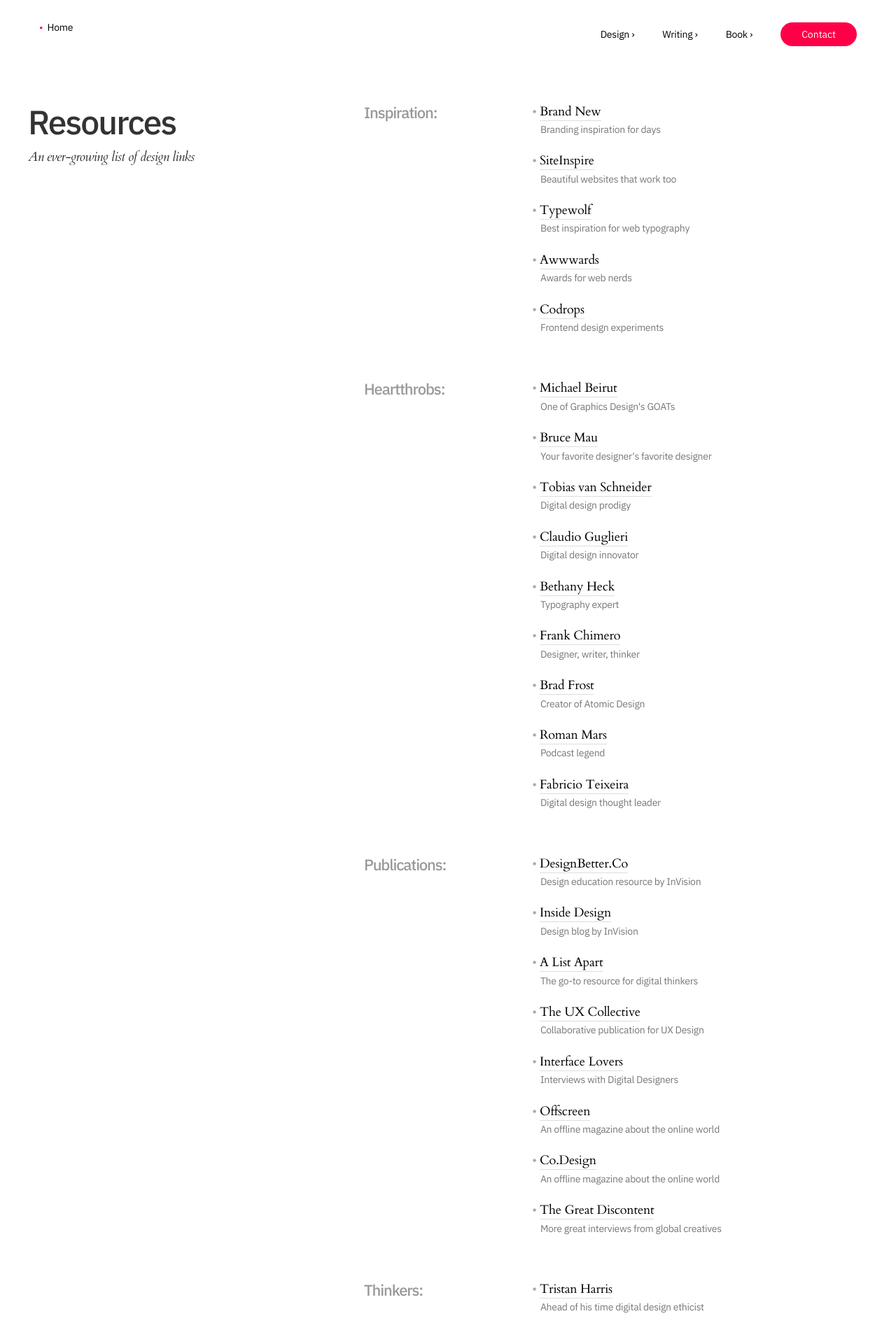
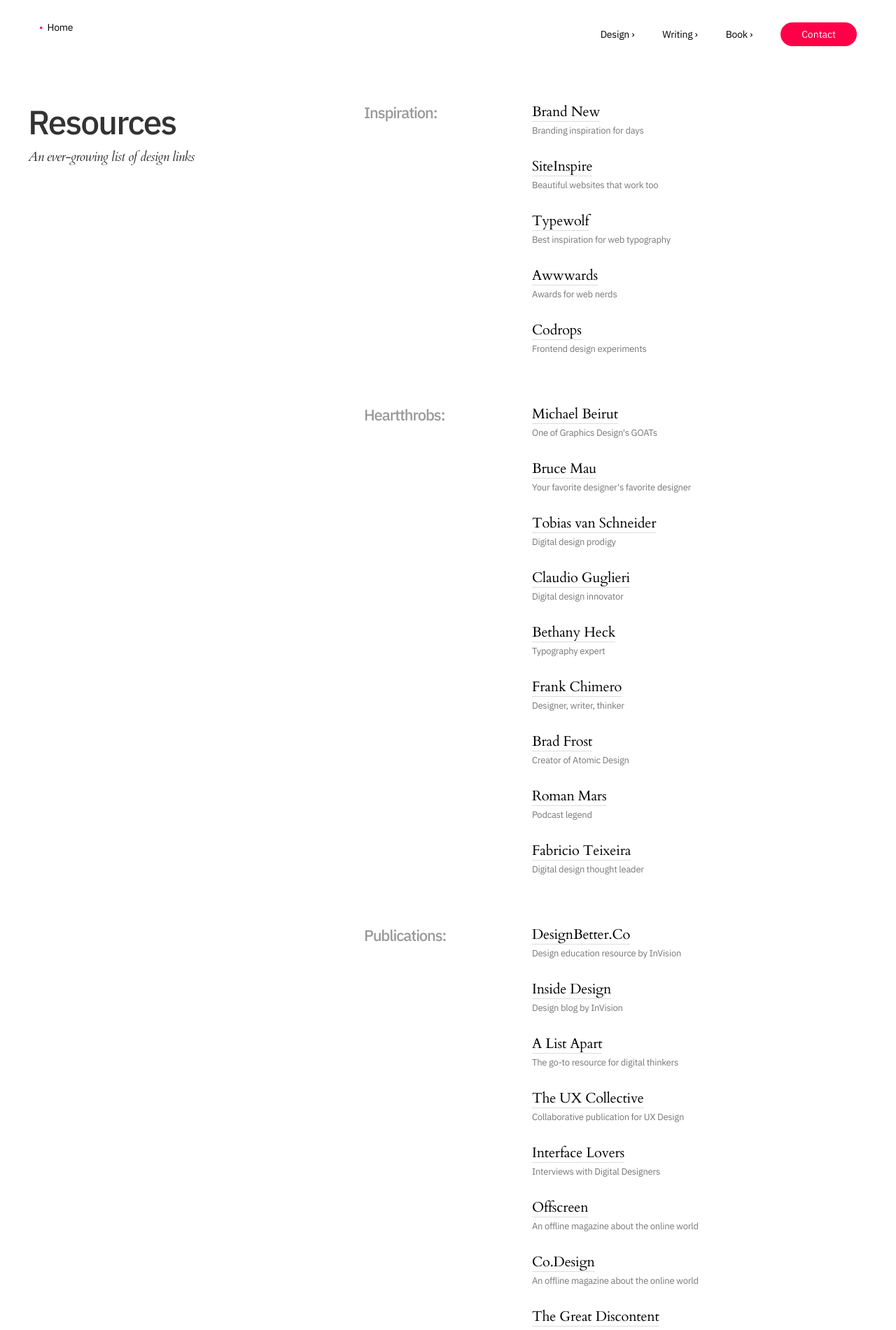
Before and after one commit to jeremydcherry/jeremydcherry.github.io, a Jekyll site: the page built from content/resources.md, in a window 1280 px wide. Shown: the top 1901 px of the page at 70% size. Built offline with Jekyll 4.4.1, drawn with Linux system fonts in a browser that asks for light colours; some of the changed text lies outside the part shown.

Commit message:
Clean up

```diff
--- a/_sass/main.scss
+++ b/_sass/main.scss
@@ -544,21 +544,6 @@
   -moz-osx-font-smoothing: grayscale;
 }
 
-h2.resources{
-  color: #aaa;
-  font-family: "IBM Plex Sans", sans-serif;
-  font-size: 18px;
-  font-weight: 400;
-  letter-spacing: -0.01em;
-  line-height: 1;
-  margin-block-start: 0;
-  margin-block-end: .35em;
-  margin-inline-start: 0;
-  margin-inline-end: 0;
-  -webkit-font-smoothing: antialiased;
-  -moz-osx-font-smoothing: grayscale;
-}
-
 h3.resources{
   color: #999;
   font-family: "IBM Plex Sans", sans-serif;
@@ -571,20 +556,6 @@
   margin-block-end: .35em;
   margin-inline-start: 0;
   margin-inline-end: 0;
-  -webkit-font-smoothing: antialiased;
-  -moz-osx-font-smoothing: grayscale;
-}
-
-h4.resources{
-  padding-left: .85em;
-  font-family: "IBM Plex Sans", sans-serif;
-  font-size: 14px;
-  font-weight: 400;
-  letter-spacing: -0.02em;
-  margin-block-start: 0px;
-  margin-block-end: 1.75em;
-  margin-inline-start: 0px;
-  margin-inline-end: 0px;
   -webkit-font-smoothing: antialiased;
   -moz-osx-font-smoothing: grayscale;
 }
--- a/content/resources.md
+++ b/content/resources.md
@@ -18,16 +18,16 @@
   </div>
   <!-- List -->
   <div class="column-third col-third-3_resources">
-  	<h2 class="resources">&bull;&nbsp;<a href="https://www.underconsideration.com/brandnew/" class="resource">Brand New</a></h2>
-	<h4 class="resources">Branding inspiration for days</h4>
-	<h2 class="resources">&bull;&nbsp;<a href="https://www.siteinspire.com/" class="resource">SiteInspire</a></h2>
-	<h4 class="resources">Beautiful websites that work too</h4>
-	<h2 class="resources">&bull;&nbsp;<a href="https://www.typewolf.com/" class="resource">Typewolf</a></h2>
-	<h4 class="resources">Best inspiration for web typography</h4>
-	<h2 class="resources">&bull;&nbsp;<a href="https://www.awwwards.com/websites/" class="resource">Awwwards</a></h2>
-	<h4 class="resources">Awards for web nerds</h4>
-	<h2 class="resources">&bull;&nbsp;<a href="https://tympanus.net/codrops/" class="resource">Codrops</a></h2>
-	<h4 class="resources">Frontend design experiments</h4>
+  	<h2><a href="https://www.underconsideration.com/brandnew/" class="resource">Brand New</a></h2>
+	<h4>Branding inspiration for days</h4><br/>
+	<h2><a href="https://www.siteinspire.com/" class="resource">SiteInspire</a></h2>
+	<h4>Beautiful websites that work too</h4><br/>
+	<h2><a href="https://www.typewolf.com/" class="resource">Typewolf</a></h2>
+	<h4>Best inspiration for web typography</h4><br/>
+	<h2><a href="https://www.awwwards.com/websites/" class="resource">Awwwards</a></h2>
+	<h4>Awards for web nerds</h4><br/>
+	<h2><a href="https://tympanus.net/codrops/" class="resource">Codrops</a></h2>
+	<h4>Frontend design experiments</h4><br/>
   </div>
 </div>
 </div>
@@ -47,24 +47,24 @@
   </div>
   <!-- List -->
   <div class="column-third col-third-3_resources">
-  	<h2 class="resources">&bull;&nbsp;<a href="https://www.pentagram.com/about/michael-bierut" class="resource">Michael Beirut</a></h2>
-	<h4 class="resources">One of Graphics Design's GOATs</h4>
-	<h2 class="resources">&bull;&nbsp;<a href="https://brucemaustudio.com/" class="resource">Bruce Mau</a></h2>
-	<h4 class="resources">Your favorite designer's favorite designer</h4>
-  	<h2 class="resources">&bull;&nbsp;<a href="https://vanschneider.com/" class="resource">Tobias van Schneider</a></h2>
-	<h4 class="resources">Digital design prodigy</h4>
-	<h2 class="resources">&bull;&nbsp;<a href="https://guglieri.com/" class="resource">Claudio Guglieri</a></h2>
-	<h4 class="resources">Digital design innovator</h4>
-	<h2 class="resources">&bull;&nbsp;<a href="https://heckhouse.com/" class="resource">Bethany Heck</a></h2>
-	<h4 class="resources">Typography expert</h4>
-	<h2 class="resources">&bull;&nbsp;<a href="https://frankchimero.com/" class="resource">Frank Chimero</a></h2>
-	<h4 class="resources">Designer, writer, thinker</h4>
-	<h2 class="resources">&bull;&nbsp;<a href="https://bradfrost.com/" class="resource">Brad Frost</a></h2>
-	<h4 class="resources">Creator of Atomic Design</h4>
-	<h2 class="resources">&bull;&nbsp;<a href="https://www.romanmars.com/" class="resource">Roman Mars</a></h2>
-	<h4 class="resources">Podcast legend</h4>
-	<h2 class="resources">&bull;&nbsp;<a href="https://fabricio.work/" class="resource">Fabricio Teixeira</a></h2>
-	<h4 class="resources">Digital design thought leader</h4>
+  	<h2><a href="https://www.pentagram.com/about/michael-bierut" class="resource">Michael Beirut</a></h2>
+	<h4>One of Graphics Design's GOATs</h4><br/>
+	<h2><a href="https://brucemaustudio.com/" class="resource">Bruce Mau</a></h2>
+	<h4>Your favorite designer's favorite designer</h4><br/>
+  	<h2><a href="https://vanschneider.com/" class="resource">Tobias van Schneider</a></h2>
+	<h4>Digital design prodigy</h4><br/>
+	<h2><a href="https://guglieri.com/" class="resource">Claudio Guglieri</a></h2>
+	<h4>Digital design innovator</h4><br/>
+	<h2><a href="https://heckhouse.com/" class="resource">Bethany Heck</a></h2>
+	<h4>Typography expert</h4><br/>
+	<h2><a href="https://frankchimero.com/" class="resource">Frank Chimero</a></h2>
+	<h4>Designer, writer, thinker</h4><br/>
+	<h2><a href="https://bradfrost.com/" class="resource">Brad Frost</a></h2>
+	<h4>Creator of Atomic Design</h4><br/>
+	<h2><a href="https://www.romanmars.com/" class="resource">Roman Mars</a></h2>
+	<h4>Podcast legend</h4><br/>
+	<h2><a href="https://fabricio.work/" class="resource">Fabricio Teixeira</a></h2>
+	<h4>Digital design thought leader</h4><br/>
   </div>
 </div>
 </div>
@@ -84,22 +84,22 @@
   </div>
   <!-- List -->
   <div class="column-third col-third-3_resources">
-  	<h2 class="resources">&bull;&nbsp;<a href="https://www.designbetter.co/" class="resource">DesignBetter.Co</a></h2>
-	<h4 class="resources">Design education resource by InVision</h4>
-	<h2 class="resources">&bull;&nbsp;<a href="https://www.invisionapp.com/inside-design/" class="resource">Inside Design</a></h2>
-	<h4 class="resources">Design blog by InVision</h4>
-	<h2 class="resources">&bull;&nbsp;<a href="https://alistapart.com/" class="resource">A List Apart</a></h2>
-	<h4 class="resources">The go-to resource for digital thinkers</h4>
-	<h2 class="resources">&bull;&nbsp;<a href="https://uxdesign.cc/" class="resource">The UX Collective</a></h2>
-	<h4 class="resources">Collaborative publication for UX Design</h4>
-	<h2 class="resources">&bull;&nbsp;<a href="https://interfacelovers.com/" class="resource">Interface Lovers</a></h2>
-	<h4 class="resources">Interviews with Digital Designers</h4>
-	<h2 class="resources">&bull;&nbsp;<a href="https://www.offscreenmag.com/" class="resource">Offscreen</a></h2>
-	<h4 class="resources">An offline magazine about the online world</h4>
-	<h2 class="resources">&bull;&nbsp;<a href="https://www.fastcompany.com/co-design" class="resource">Co.Design</a></h2>
-	<h4 class="resources">An offline magazine about the online world</h4>
-	<h2 class="resources">&bull;&nbsp;<a href="https://thegreatdiscontent.com/" class="resource">The Great Discontent</a></h2>
-	<h4 class="resources">More great interviews from global creatives</h4>
+  	<h2><a href="https://www.designbetter.co/" class="resource">DesignBetter.Co</a></h2>
+	<h4>Design education resource by InVision</h4><br/>
+	<h2><a href="https://www.invisionapp.com/inside-design/" class="resource">Inside Design</a></h2>
+	<h4>Design blog by InVision</h4><br/>
+	<h2><a href="https://alistapart.com/" class="resource">A List Apart</a></h2>
+	<h4>The go-to resource for digital thinkers</h4><br/>
+	<h2><a href="https://uxdesign.cc/" class="resource">The UX Collective</a></h2>
+	<h4>Collaborative publication for UX Design</h4><br/>
+	<h2><a href="https://interfacelovers.com/" class="resource">Interface Lovers</a></h2>
+	<h4>Interviews with Digital Designers</h4><br/>
+	<h2><a href="https://www.offscreenmag.com/" class="resource">Offscreen</a></h2>
+	<h4>An offline magazine about the online world</h4><br/>
+	<h2><a href="https://www.fastcompany.com/co-design" class="resource">Co.Design</a></h2>
+	<h4>An offline magazine about the online world</h4><br/>
+	<h2><a href="https://thegreatdiscontent.com/" class="resource">The Great Discontent</a></h2>
+	<h4>More great interviews from global creatives</h4><br/>
   </div>
 </div>
 </div>
@@ -119,16 +119,16 @@
   </div>
   <!-- List -->
   <div class="column-third col-third-3_resources">
-  	<h2 class="resources">&bull;&nbsp;<a href="https://www.tristanharris.com/" class="resource">Tristan Harris</a></h2>
-	<h4 class="resources">Ahead of his time digital design ethicist</h4>
-	<h2 class="resources">&bull;&nbsp;<a href="https://www.humanetech.com/" class="resource">Center for Humane Tech</a></h2>
-	<h4 class="resources">Organization supporting ethical tech innovation</h4>
-	<h2 class="resources">&bull;&nbsp;<a href="https://humanebydesign.com/" class="resource">Humane by Design</a></h2>
-	<h4 class="resources">Resources that help you design for humans</h4>
-	<h2 class="resources">&bull;&nbsp;<a href="https://jigsaw.google.com/" class="resource">Jigsaw</a></h2>
-	<h4 class="resources">Google's iniative for a safer web</h4>
-	<h2 class="resources">&bull;&nbsp;<a href="https://www.ideo.com/" class="resource">IDEO</a></h2>
-	<h4 class="resources">OG's of design thinking and human-centered design</h4>
+  	<h2><a href="https://www.tristanharris.com/" class="resource">Tristan Harris</a></h2>
+	<h4>Ahead of his time digital design ethicist</h4><br/>
+	<h2><a href="https://www.humanetech.com/" class="resource">Center for Humane Tech</a></h2>
+	<h4>Organization supporting ethical tech innovation</h4><br/>
+	<h2><a href="https://humanebydesign.com/" class="resource">Humane by Design</a></h2>
+	<h4>Resources that help you design for humans</h4><br/>
+	<h2><a href="https://jigsaw.google.com/" class="resource">Jigsaw</a></h2>
+	<h4>Google's iniative for a safer web</h4><br/>
+	<h2><a href="https://www.ideo.com/" class="resource">IDEO</a></h2>
+	<h4>OG's of design thinking and human-centered design</h4><br/>
   </div>
 </div>
 </div>
@@ -148,16 +148,16 @@
   </div>
   <!-- List -->
   <div class="column-third col-third-3_resources">
-  	<h2 class="resources">&bull;&nbsp;<a href="https://shapeofdesignbook.com/" class="resource"><em>The Shape of Design</em></a></h2>
-	<h4 class="resources">Frank Chimero's exploration into the craft of design</h4>
-	<h2 class="resources">&bull;&nbsp;<a href="https://resilientwebdesign.com/" class="resource"><em>Resilient Web Design</em></a></h2>
-	<h4 class="resources">Jeremy Keith's look at a more resilient web</h4>
-	<h2 class="resources">&bull;&nbsp;<a href="https://atomicdesign.bradfrost.com/" class="resource"><em>Atomic Design</em></a></h2>
-	<h4 class="resources">Brad Frost's method for designing systems</h4>
-	<h2 class="resources">&bull;&nbsp;<a href="https://betterwebtype.com/web-typography-book/" class="resource"><em>Better Web Type</em></a></h2>
-	<h4 class="resources">Matej Latin's resource on bulletproof web typography</h4>
-	<h2 class="resources">&bull;&nbsp;<a href="https://hopeful.design" class="resource"><em>Designing Hope</em></a></h2>
-	<h4 class="resources">Jeremy Cherry's fearless self-promotion</h4>
+  	<h2><a href="https://shapeofdesignbook.com/" class="resource"><em>The Shape of Design</em></a></h2>
+	<h4>Frank Chimero's exploration into the craft of design</h4><br/>
+	<h2><a href="https://resilientwebdesign.com/" class="resource"><em>Resilient Web Design</em></a></h2>
+	<h4>Jeremy Keith's look at a more resilient web</h4><br/>
+	<h2><a href="https://atomicdesign.bradfrost.com/" class="resource"><em>Atomic Design</em></a></h2>
+	<h4>Brad Frost's method for designing systems</h4><br/>
+	<h2><a href="https://betterwebtype.com/web-typography-book/" class="resource"><em>Better Web Type</em></a></h2>
+	<h4>Matej Latin's resource on bulletproof web typography</h4><br/>
+	<h2><a href="https://hopeful.design" class="resource"><em>Designing Hope</em></a></h2>
+	<h4>Jeremy Cherry's fearless self-promotion</h4><br/>
   </div>
 </div>
 </div>
@@ -177,14 +177,14 @@
   </div>
   <!-- List -->
   <div class="column-third col-third-3_resources">
-  	<h2 class="resources">&bull;&nbsp;<a href="https://storymatters.com/" class="resource">Story Matters</a></h2>
-	<h4 class="resources">Collection of the best stories online</h4>
-	<h2 class="resources">&bull;&nbsp;<a href="https://www.densediscovery.com/" class="resource">Dense Discovery</a></h2>
-	<h4 class="resources">Weekly digest for all things design</h4>
-	<h2 class="resources">&bull;&nbsp;<a href="https://sidebar.io/" class="resource">Sidebar</a></h2>
-	<h4 class="resources">Daily digest of all things digital</h4>
-	<h2 class="resources">&bull;&nbsp;<a href="https://uimovement.com/" class="resource">UI Movement</a></h2>
-	<h4 class="resources">Weekly collection of interface motion design</h4>
+  	<h2><a href="https://storymatters.com/" class="resource">Story Matters</a></h2>
+	<h4>Collection of the best stories online</h4><br/>
+	<h2><a href="https://www.densediscovery.com/" class="resource">Dense Discovery</a></h2>
+	<h4>Weekly digest for all things design</h4><br/>
+	<h2><a href="https://sidebar.io/" class="resource">Sidebar</a></h2>
+	<h4>Daily digest of all things digital</h4><br/>
+	<h2><a href="https://uimovement.com/" class="resource">UI Movement</a></h2>
+	<h4>Weekly collection of interface motion design</h4><br/>
   </div>
 </div>
 </div>
@@ -204,16 +204,16 @@
   </div>
   <!-- List -->
   <div class="column-third col-third-3_resources">
-  	<h2 class="resources">&bull;&nbsp;<a href="https://www.ted.com/talks/tristan_harris_how_a_handful_of_tech_companies_control_billions_of_minds_every_day" class="resource">Tristan Harris</a></h2>
-	<h4 class="resources">How a handful of tech companies control billions of minds every day</h4>
-	<h2 class="resources">&bull;&nbsp;<a href="https://www.ted.com/talks/michael_bierut_how_to_design_a_library_that_makes_kids_want_to_read" class="resource">Michael Bierut</a></h2>
-	<h4 class="resources">How to design a library that makes kids want to read</h4>
-	<h2 class="resources">&bull;&nbsp;<a href="https://www.ted.com/talks/debbie_millman_how_symbols_and_brands_shape_our_humanity" class="resource">Debbie Millman</a></h2>
-	<h4 class="resources">How symbols and brands shape our humanity</h4>
-	<h2 class="resources">&bull;&nbsp;<a href="https://www.ted.com/talks/roman_mars_why_city_flags_may_be_the_worst_designed_thing_you_ve_never_noticed" class="resource">Roman Mars</a></h2>
-	<h4 class="resources">Why city flags may be the worst-designed thing you've never noticed</h4>
-	<h2 class="resources">&bull;&nbsp;<a href="https://www.youtube.com/watch?v=njcpgtnyKRk&t" class="resource">Claudio Guglieri</a></h2>
-	<h4 class="resources">Making technology more natural </h4>
+  	<h2><a href="https://www.ted.com/talks/tristan_harris_how_a_handful_of_tech_companies_control_billions_of_minds_every_day" class="resource">Tristan Harris</a></h2>
+	<h4>How a handful of tech companies control billions of minds every day</h4><br/>
+	<h2><a href="https://www.ted.com/talks/michael_bierut_how_to_design_a_library_that_makes_kids_want_to_read" class="resource">Michael Bierut</a></h2>
+	<h4>How to design a library that makes kids want to read</h4><br/>
+	<h2><a href="https://www.ted.com/talks/debbie_millman_how_symbols_and_brands_shape_our_humanity" class="resource">Debbie Millman</a></h2>
+	<h4>How symbols and brands shape our humanity</h4><br/>
+	<h2><a href="https://www.ted.com/talks/roman_mars_why_city_flags_may_be_the_worst_designed_thing_you_ve_never_noticed" class="resource">Roman Mars</a></h2>
+	<h4>Why city flags may be the worst-designed thing you've never noticed</h4><br/>
+	<h2><a href="https://www.youtube.com/watch?v=njcpgtnyKRk&t" class="resource">Claudio Guglieri</a></h2>
+	<h4>Making technology more natural </h4><br/>
   </div>
 </div>
 </div>
@@ -233,16 +233,16 @@
   </div>
   <!-- List -->
   <div class="column-third col-third-3_resources">
-  	<h2 class="resources">&bull;&nbsp;<a href="https://99percentinvisible.org/" class="resource">99% Invisible</a></h2>
-	<h4 class="resources">Roman Mars' world of design</h4>
-	<h2 class="resources">&bull;&nbsp;<a href="https://podcasts.voxmedia.com/show/nice-try" class="resource">Nice Try!</a></h2>
-	<h4 class="resources">Avery Trufelman's look at failed design experiments</h4>
-	<h2 class="resources">&bull;&nbsp;<a href="https://www.nytimes.com/column/rabbit-hole" class="resource">The Rabbit Hole</a></h2>
-	<h4 class="resources">New York Times' deep-dive into YouTube culture</h4>
-	<h2 class="resources">&bull;&nbsp;<a href="https://www.humanetech.com/podcast" class="resource">Your Undivided Attention</a></h2>
-	<h4 class="resources">Center for Humane Technology's podcast</h4>
-	<h2 class="resources">&bull;&nbsp;<a href="https://gimletmedia.com/shows/reply-all" class="resource">Reply All</a></h2>
-	<h4 class="resources">Gimlet's podcast about the internet</h4>
+  	<h2><a href="https://99percentinvisible.org/" class="resource">99% Invisible</a></h2>
+	<h4>Roman Mars' world of design</h4><br/>
+	<h2><a href="https://podcasts.voxmedia.com/show/nice-try" class="resource">Nice Try!</a></h2>
+	<h4>Avery Trufelman's look at failed design experiments</h4><br/>
+	<h2><a href="https://www.nytimes.com/column/rabbit-hole" class="resource">The Rabbit Hole</a></h2>
+	<h4>New York Times' deep-dive into YouTube culture</h4><br/>
+	<h2><a href="https://www.humanetech.com/podcast" class="resource">Your Undivided Attention</a></h2>
+	<h4>Center for Humane Technology's podcast</h4><br/>
+	<h2><a href="https://gimletmedia.com/shows/reply-all" class="resource">Reply All</a></h2>
+	<h4>Gimlet's podcast about the internet</h4><br/>
   </div>
 </div>
 </div>
```
Also changed, not shown: 1 other file.
